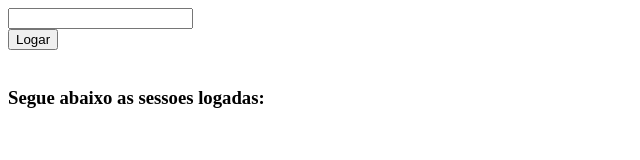
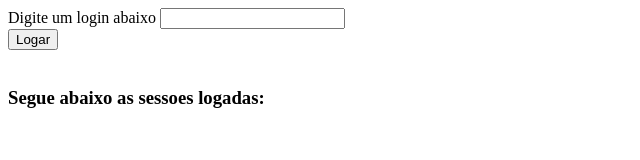
Before and after one commit to BRINAHH/29.02.24, a plain HTML site: page index.html in a window 1280 px wide. Shown: the whole page, without its empty margins (0-640 px from the left). Drawn offline with Linux system fonts and the light colour scheme.

Commit message:
Add files via upload

```diff
--- a/index.html
+++ b/index.html
@@ -6,8 +6,10 @@
     <title>sessoes em javascript</title>
 </head>
 <body>
+    <label for="txt_login">Digite um login abaixo</label>
     <input type="text" id="txt_login"/>
     <br/>
+    <!-- na linha abaixo esta com um proble ainda nao identificado -->
     <button id="btn_enviar" onclick="enviarSessao()">Logar</button>
     <br/>
     <br/>
```
